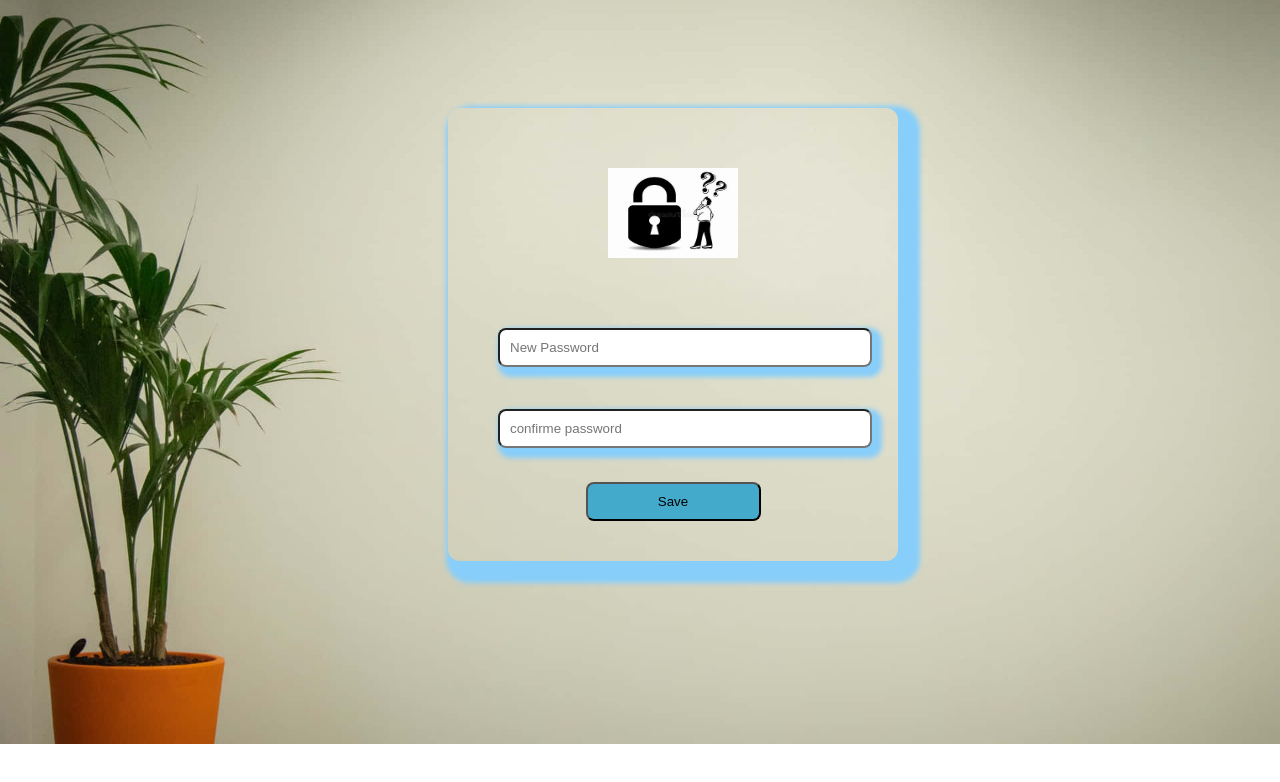
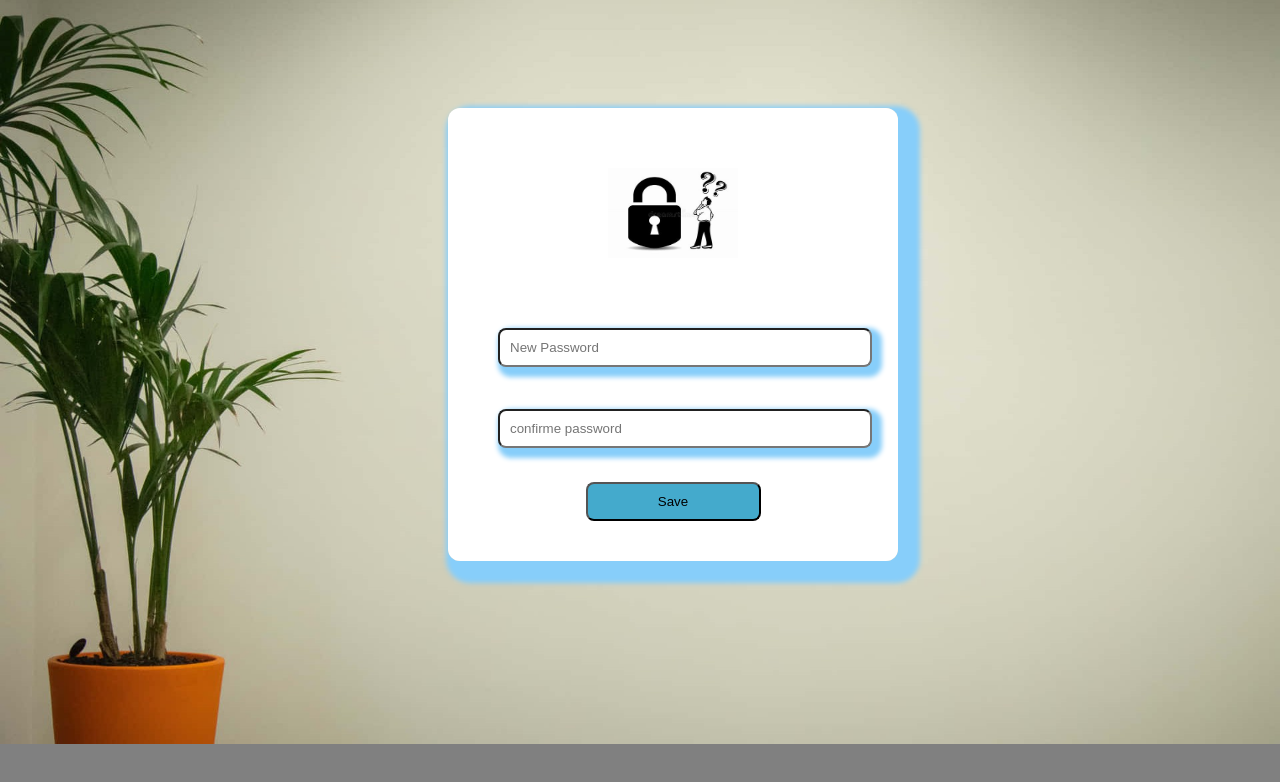
Before and after one commit to geetakotmad/knowledge-library, a plain HTML site: page forgot-password.html in a window 1280 px wide. Drawn offline with Linux system fonts and the light colour scheme.

Commit message:
bckground image change

```diff
--- a/forgot-password.html
+++ b/forgot-password.html
@@ -7,7 +7,7 @@
 </head>
 <style>
     body{
-        background-color: white;
+        background-color: gray;
         background-image: url(potimages.jpg);
         background-repeat: no-repeat;
         text-align: center;
@@ -26,7 +26,7 @@
 
 
     .forgot-password{
-        background-image: url(wp2561084.webp);
+        background-image: url(book-default.png);
         background-size: cover;
         border-radius: 12px;
         width: 100%;
```
